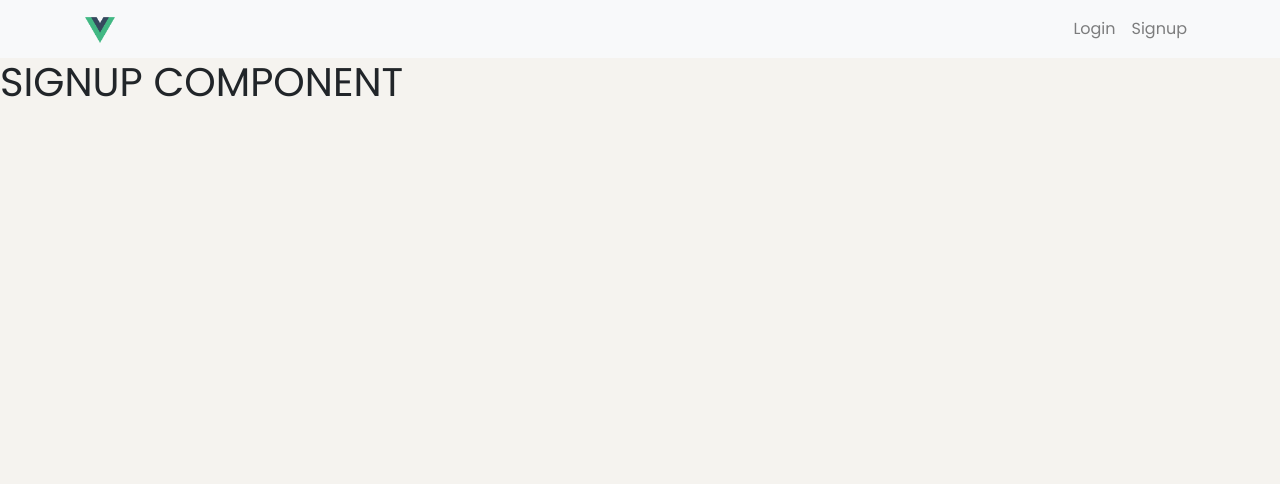
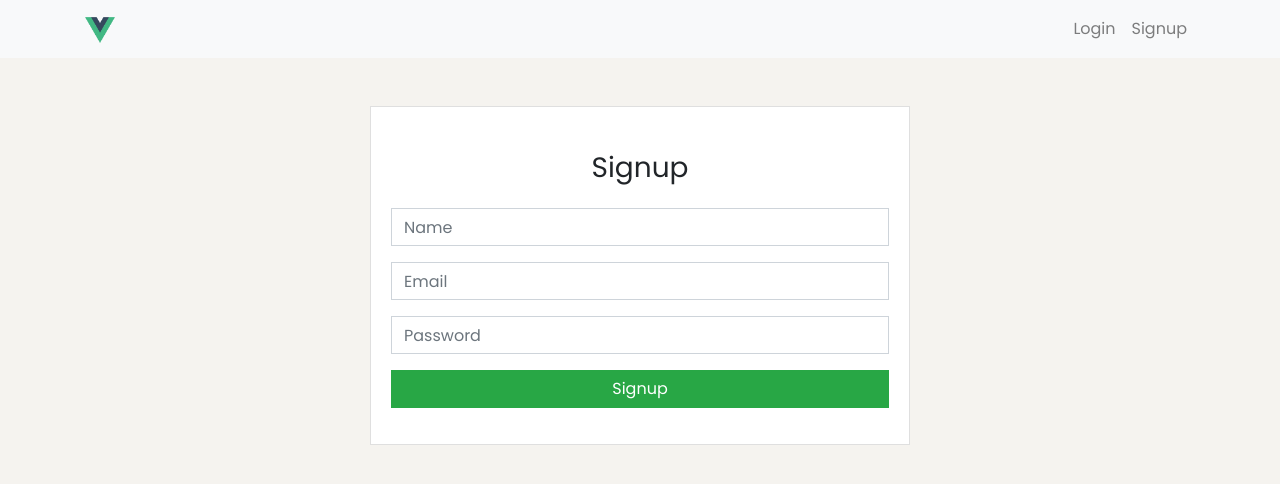
Before and after one commit to bahdcasts/vue-community-blog, a Vue app: page /#/signup in a window 1280 px wide. Shown: the top 484 px of the page. Built offline with nearby package versions, Linux system fonts and the light colour scheme.

Commit message:
add design for auth pages

```diff
--- a/src/App.vue
+++ b/src/App.vue
@@ -1,7 +1,9 @@
 <template>
   <div id="app">
     <Navbar />
-    <router-view></router-view>
+    <div class="container">
+      <router-view></router-view>
+    </div>
   </div>
 </template>
 
--- a/src/views/Login.vue
+++ b/src/views/Login.vue
@@ -1,3 +1,20 @@
 <template>
-  <h1>LOGIN COMPONENT</h1>
+  <div class="row my-5">
+    <div class="col-md-6 offset-md-3">
+      <div class="card">
+        <div class="card-body">
+          <h3 class="text-center my-4">Login</h3>
+          <div class="form-group">
+            <input type="text" placeholder="Email" class="form-control">
+          </div>
+          <div class="form-group">
+            <input type="password" placeholder="Password" class="form-control">
+          </div>
+          <div class="form-group text-center">
+            <button class="btn form-control btn-success">Login</button>
+          </div>
+        </div>
+      </div>
+    </div>
+  </div>
 </template>
--- a/src/views/Signup.vue
+++ b/src/views/Signup.vue
@@ -1,3 +1,23 @@
 <template>
-  <h1>SIGNUP COMPONENT</h1>
+  <div class="row my-5">
+    <div class="col-md-6 offset-md-3">
+      <div class="card">
+        <div class="card-body">
+          <h3 class="text-center my-4">Signup</h3>
+          <div class="form-group">
+            <input type="text" placeholder="Name" class="form-control">
+          </div>
+          <div class="form-group">
+            <input type="text" placeholder="Email" class="form-control">
+          </div>
+          <div class="form-group">
+            <input type="password" placeholder="Password" class="form-control">
+          </div>
+          <div class="form-group text-center">
+            <button class="btn form-control btn-success">Signup</button>
+          </div>
+        </div>
+      </div>
+    </div>
+  </div>
 </template>
```
